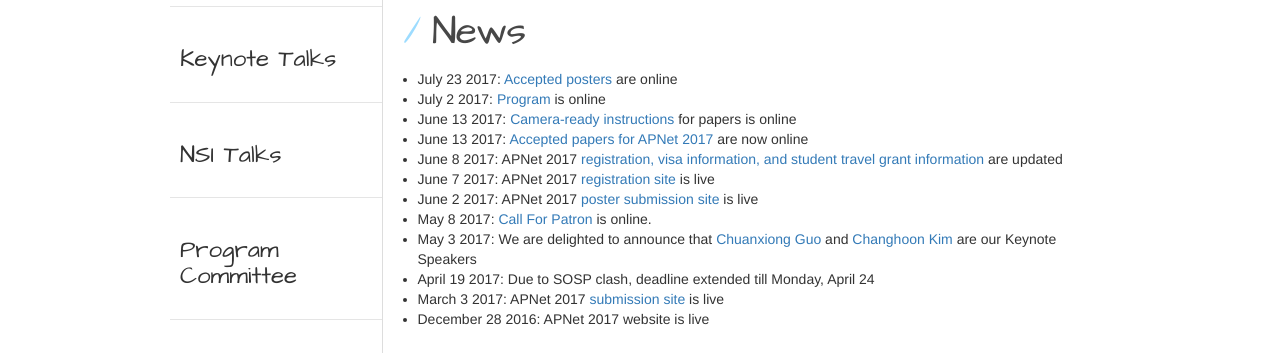
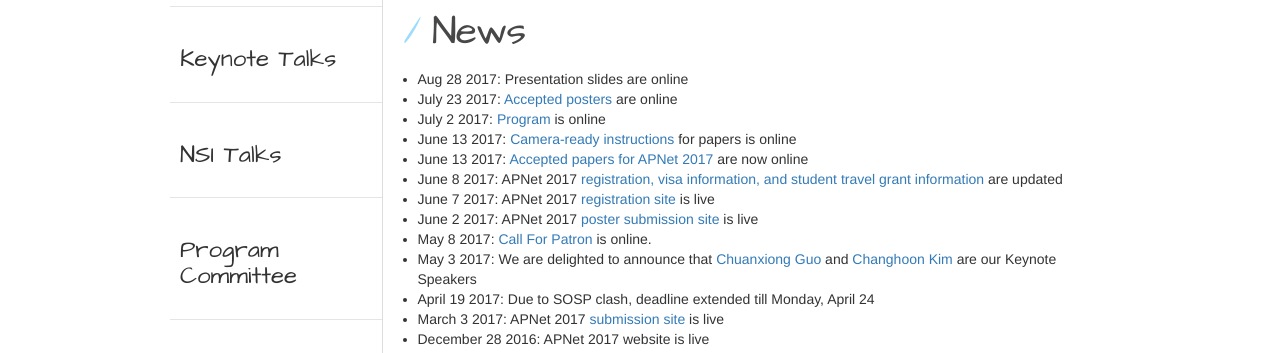
Before and after one commit to baiwei0427/APNet17-Web, a plain HTML site: page index.html in a window 1280 px wide. Shown: the part 747-1100 px from the top of the page. Drawn offline with nearby package versions, Linux system fonts and the light colour scheme.

Commit message:
Update slides on index page

```diff
--- a/index.html
+++ b/index.html
@@ -53,6 +53,7 @@
 
             <h1><a id="announcements" class="anchor" href="#announcements" aria-hidden="true"><span aria-hidden="true" class="octicon octicon-link"></span></a>News</h1>
                   <ul>
+					<li>Aug 28 2017: Presentation slides are online</li>
 					<li>July 23 2017: <a href="./poster.html">Accepted posters</a> are online</li>
 					<li>July 2 2017: <a href="./program.html">Program</a> is online</li>
 					<li>June 13 2017: <a href="./cfp.html#camera-ready">Camera-ready instructions</a> for papers is online</li>
```
